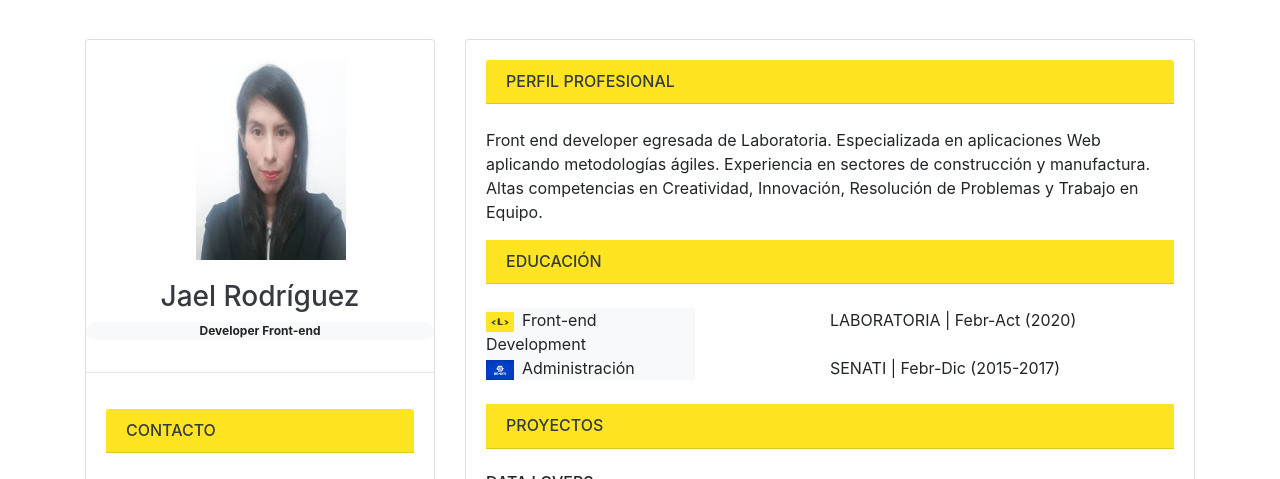
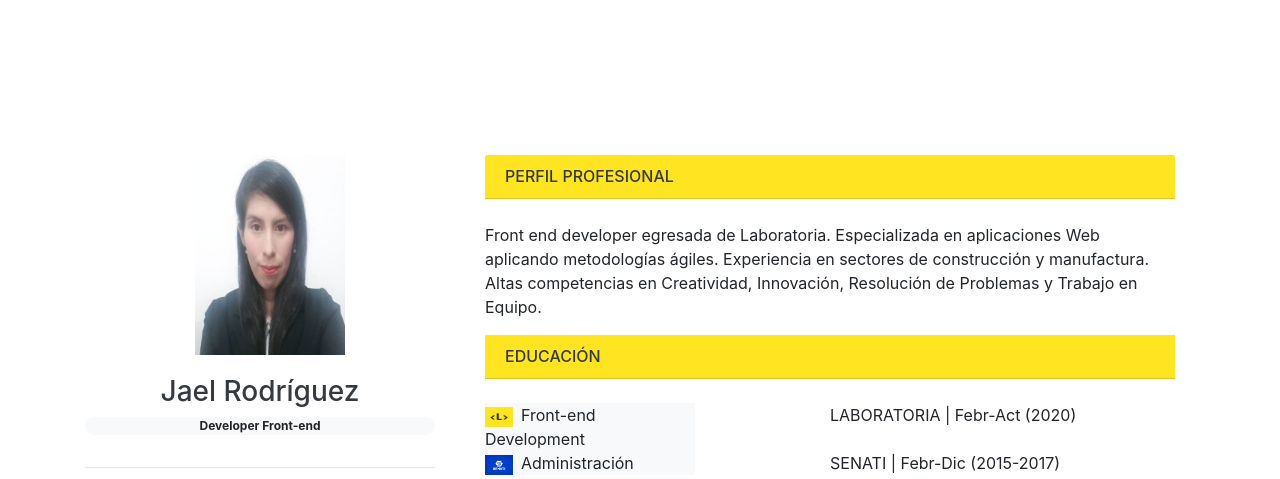
Before and after one commit to jael-VRR/cv-designjl, a website: page index.html in a window 1280 px wide. Shown: the top 479 px of the page. Drawn offline with nearby package versions, Linux system fonts and the light colour scheme.

Commit message:
final change

```diff
--- a/style.css
+++ b/style.css
@@ -11,7 +11,9 @@ body {
     box-sizing: border-box;
 }
 
-
+.card{
+    border: none;
+}
 .ts{
     width: 150px;
     height: 200px;
```
Also changed, not shown: index.html (+8 -0 lines).
